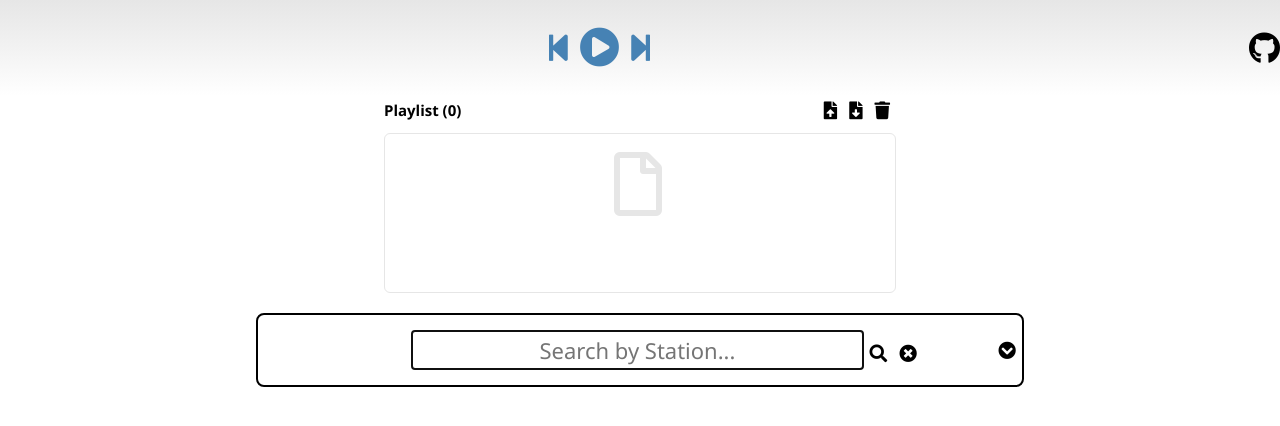
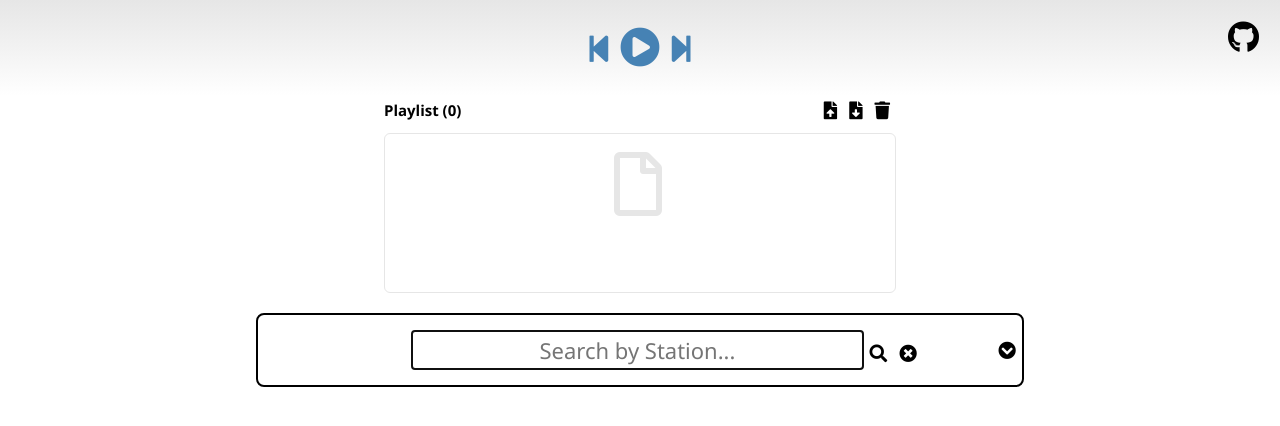
Before and after one commit to m1k3f/RadioPlayer-React, a React (Create React App) app in the folder ClientApp/: page / in a window 1280 px wide. Shown: the top 426 px of the page. Built offline with nearby package versions, Linux system fonts and the light colour scheme.

Commit message:
navbar UI updates

```diff
--- a/ClientApp/src/components/navbar/Controls.js
+++ b/ClientApp/src/components/navbar/Controls.js
@@ -19,7 +19,7 @@ export default class Controls extends Component {
     render() {
         return (
             <section>
-                <StationImage />
+                <div style={{width:'50px',height:'50px'}} />
                 <div className="headerControls">
                     <div>
                         <PreviousButton controlsCallback={this.handleButtonCallback} />
@@ -28,6 +28,7 @@ export default class Controls extends Component {
                     </div>
                     {/* <VolumeSlider /> */}
                 </div>
+                <StationImage />
             </section>
         );
     }
--- a/ClientApp/src/components/navbar/NavBar.js
+++ b/ClientApp/src/components/navbar/NavBar.js
@@ -7,7 +7,7 @@ export default class NavBar extends Component {
     render() {
         return (
             <header>
-                <HeaderTitle />
+                {/* <HeaderTitle /> */}
                 <Controls />
                 <SourceControlLink />
             </header>
--- a/ClientApp/src/components/navbar/controls/SourceControlLink.js
+++ b/ClientApp/src/components/navbar/controls/SourceControlLink.js
@@ -4,7 +4,8 @@ export default class SourceControlLink extends Component {
 
     render() {
         return (
-            <a href="https://github.com/m1k3f/RadioPlayer-React">
+            <a href="https://github.com/m1k3f/RadioPlayer-React" target="_blank" rel="noopener noreferrer"
+                title="View the Code!">
                 <i className="fab fa-github fa-2x"></i>
             </a>
         );
--- a/ClientApp/src/css/radio.css
+++ b/ClientApp/src/css/radio.css
@@ -11,9 +11,7 @@
 }
 
 body {
-    /* width: 90%; */
     margin: auto;
-    /* overflow: scroll; */
 }
 
 .radioApp {
@@ -23,14 +21,14 @@ body {
 header {
     display: flex;
     flex-direction: row;
-    justify-content: space-between;
+    justify-content: center;
     align-items: center;
     min-height: 12vh;
     background-image: linear-gradient(#e6e6e6, #f2f2f2, #ffffff);
 }
 
 header section {
-    /* padding-top: 4px; */
+    display: flex;
 }
 
 header section .headerControls {
@@ -39,15 +37,12 @@ header section .headerControls {
     justify-content: center;
     align-items: center;
     margin-right: 30px;
+    margin-left: 30px;
 }
 
 header section .stationImage {
-    float: right;
     width: 50px;
     height: 50px;
-    /* margin-right: 10px; */
-    /* border: 1px solid #e6e6e6; */
-    /* margin-top: 4px; */
     transition: transform .2s;
 }
 
@@ -70,6 +65,13 @@ header section input {
     width: 80%;
 }
 
+header a {
+    position: absolute;
+    top: 15px;
+    right: 15px;
+    padding: 6px;
+}
+
 header > a > i {
     color: black;
 }
@@ -79,7 +81,6 @@ main {
     flex-direction: column;
     justify-content: center;
     align-items: center;
-    /* width: 80%; */
 }
 
 main .stream {
@@ -93,7 +94,6 @@ main .playlist {
     display: flex;
     flex-direction: column;
     width: 40vw;
-    /* max-height: 30vh; */
     margin-bottom: 10px;
 }
 
```
